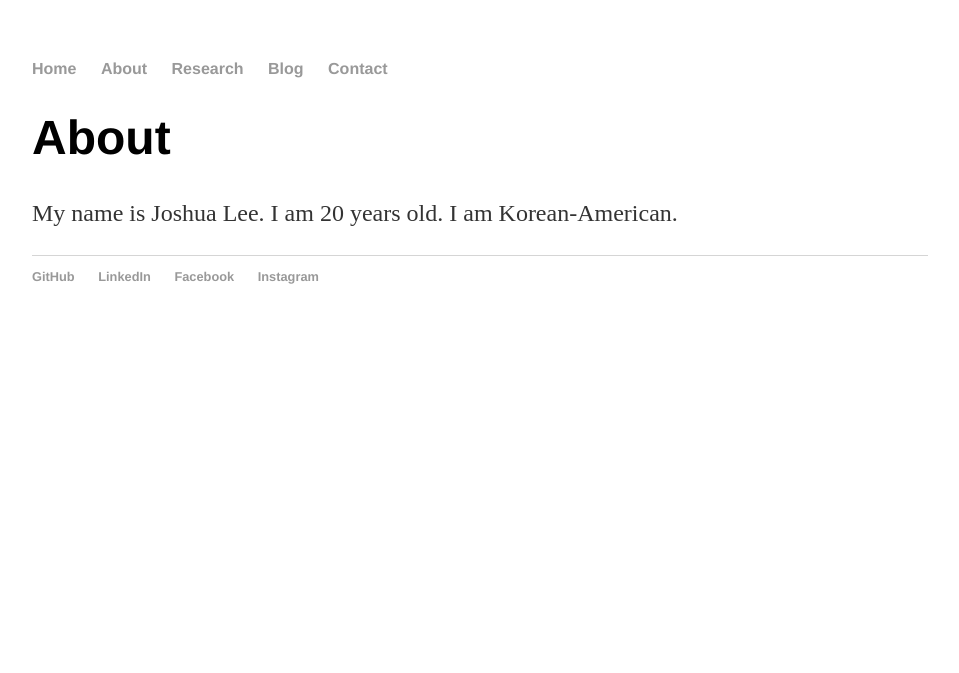
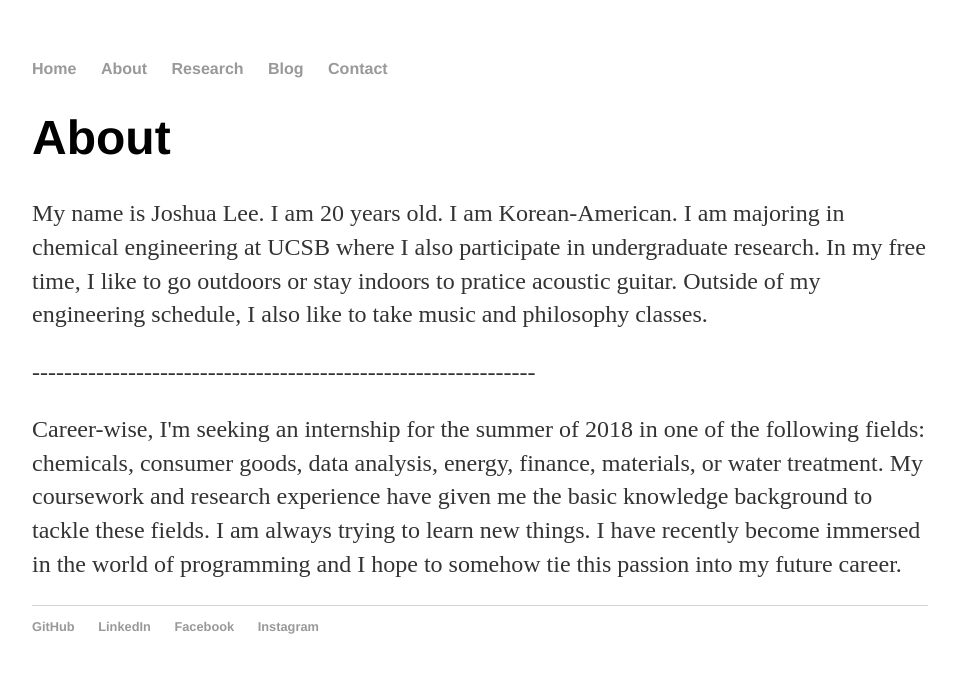
Before and after one commit to 1996leejoshua/1996leejoshua.github.io, a Jekyll site: the page built from about/index.html, in a window 1280 px wide. Shown: the top 673 px of the page, without its empty margins (160-1119 px from the left). Built offline with Jekyll 4.4.1, drawn with Linux system fonts in a browser that asks for light colours.

Commit message:
Update index.html

```diff
--- a/about/index.html
+++ b/about/index.html
@@ -3,9 +3,10 @@ layout: default
 title: About
 ---
 	<h1>{{ page.title }}</h1>
-	<p>My name is Joshua Lee. I am 20 years old. I am Korean-American.</p>
+	<p>My name is Joshua Lee. I am 20 years old. I am Korean-American. I am majoring in chemical engineering at UCSB where I also participate in undergraduate research. In my free time, I like to go outdoors or stay indoors to pratice acoustic guitar. Outside of my engineering schedule, I also like to take music and philosophy classes.</p>
 	<p> </p>
-
+	<p>---------------------------------------------------------------</p>
+	<p>Career-wise, I'm seeking an internship for the summer of 2018 in one of the following fields: chemicals, consumer goods, data analysis, energy, finance, materials, or water treatment. My coursework and research experience have given me the basic knowledge background to tackle these fields. I am always trying to learn new things. I have recently become immersed in the world of programming and I hope to somehow tie this passion into my future career.</p>
 
 
 	</ul>
```
